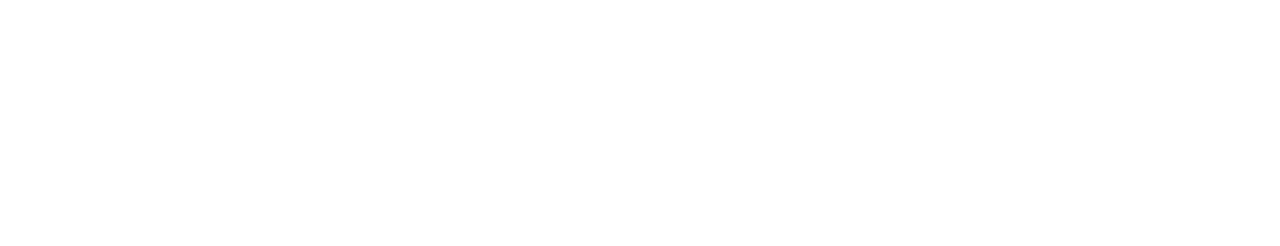
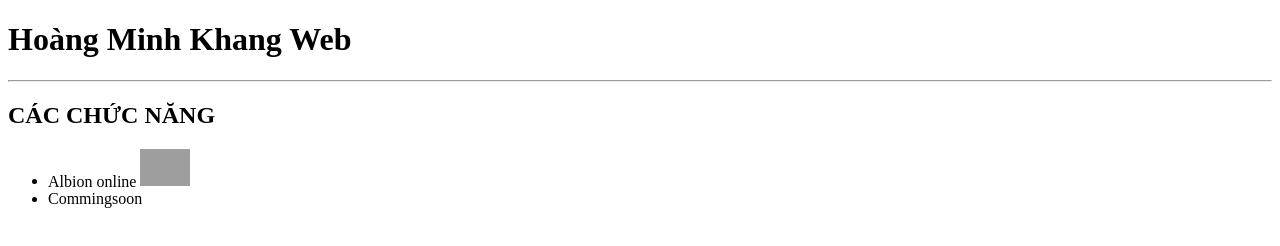
Before and after one commit to kh4n9/hocjs, a plain HTML site: page index.html in a window 1280 px wide. Drawn offline with Linux system fonts and the light colour scheme; grey boxes are pictures that could not be loaded.

Commit message:
thêm chức nnăg

```diff
--- a/index.html
+++ b/index.html
@@ -3,9 +3,20 @@
 <head>
     <meta charset="UTF-8">
     <meta name="viewport" content="width=device-width, initial-scale=1.0">
-    <title>học tới bài 11</title>
+    <title>Hoàng Minh Khang</title>
 </head>
 <body>
-    <a href="mailto:mkhoangvip@gmail.com?subject=cảnh báo"></a>
+    <h1>Hoàng Minh Khang Web</h1>
+    <hr>
+    <h2>CÁC CHỨC NĂNG</h2>
+    <ul>
+        <li>Albion online
+            <a href="https://kh4n9/github.io/hoc">
+                <img src="https://render.albiononline.com/v1/item/T7_BAG" alt="T7_BAG" width="50">
+            </a>
+        </li>
+        <li>Commingsoon</li>
+    </ul>
+
 </body>
 </html>
```
